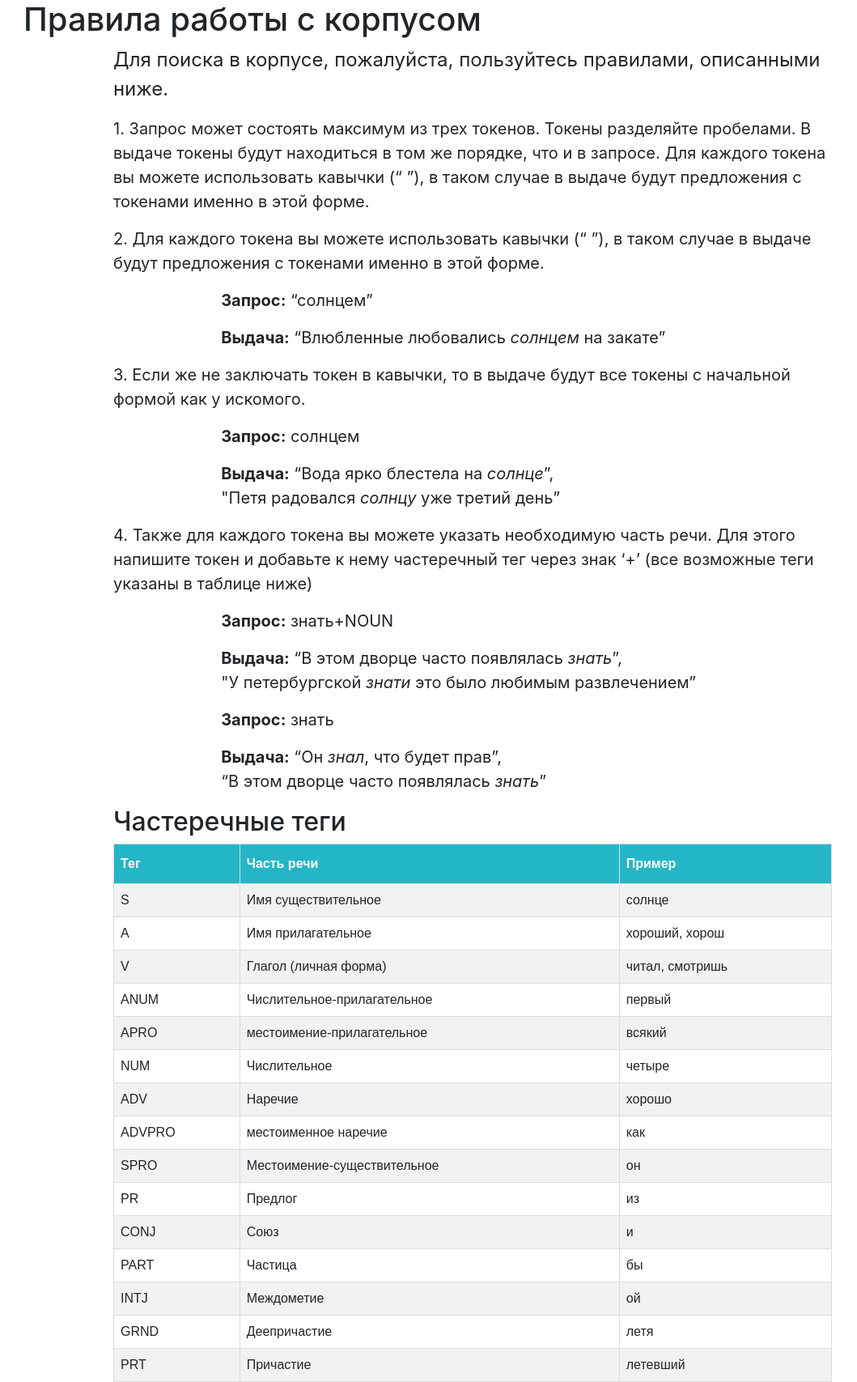
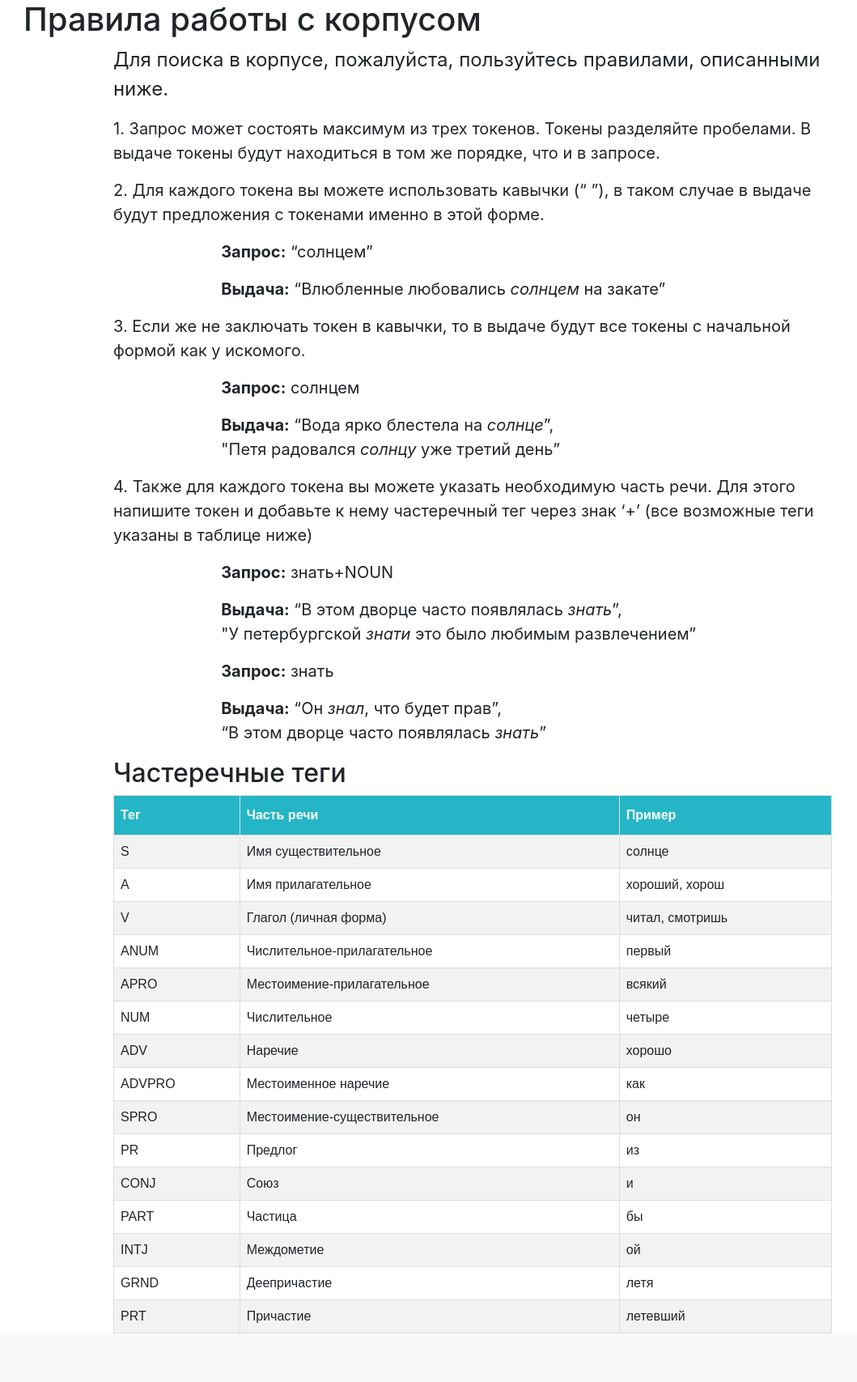
Before and after one commit to ShermanKsenia/Poem-Corpora, a Flask app: page /rules in a window 1280 px wide. Shown: the part 56-1763 px from the top of the page at 81% size, without its empty margins (56-1115 px from the left). After the commit the page ends 1703 px from the top, so only its background shows below. Run offline with Flask 2, Linux system fonts and the light colour scheme; parts of the project's set-up code (start-up, migrations or seed data) failed here and were passed over; some libraries are stand-ins or nearby versions.

Commit message:
Update rules.html

```diff
--- a/flaskProject/templates/rules.html
+++ b/flaskProject/templates/rules.html
@@ -5,7 +5,6 @@
     <div style="width: 80%; margin: auto">
         <p style="font-size: 24px">Для поиска в корпусе, пожалуйста, пользуйтесь правилами, описанными ниже.</p>
         <p style="font-size: 20px">1. Запрос может состоять максимум из трех токенов. Токены разделяйте пробелами. В выдаче токены будут находиться в том же порядке, что и в запросе.
-            Для каждого токена вы можете использовать кавычки (“ ”), в таком случае в выдаче будут предложения с токенами именно в этой форме.
             </p>
         <p style="font-size: 20px">2. Для каждого токена вы можете использовать кавычки (“ ”), в таком случае в выдаче будут предложения с токенами именно в этой форме.
             </p>
@@ -59,7 +58,7 @@
                 </tr>
                 <tr>
                     <td>APRO</td>
-                    <td>местоимение-прилагательное</td>
+                    <td>Местоимение-прилагательное</td>
                     <td>всякий</td>
                 </tr>
                 <tr>
@@ -74,7 +73,7 @@
                 </tr>
                 <tr>
                     <td>ADVPRO</td>
-                    <td>местоименное наречие</td>
+                    <td>Местоименное наречие</td>
                     <td>как</td>
                 </tr>
                 <tr>
```
